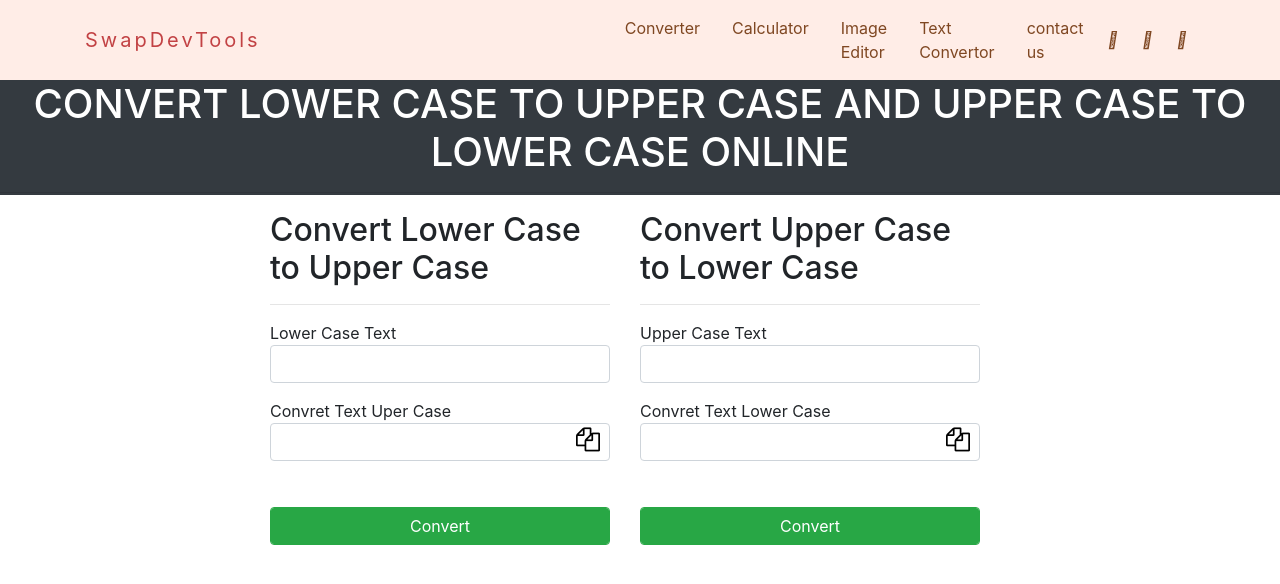
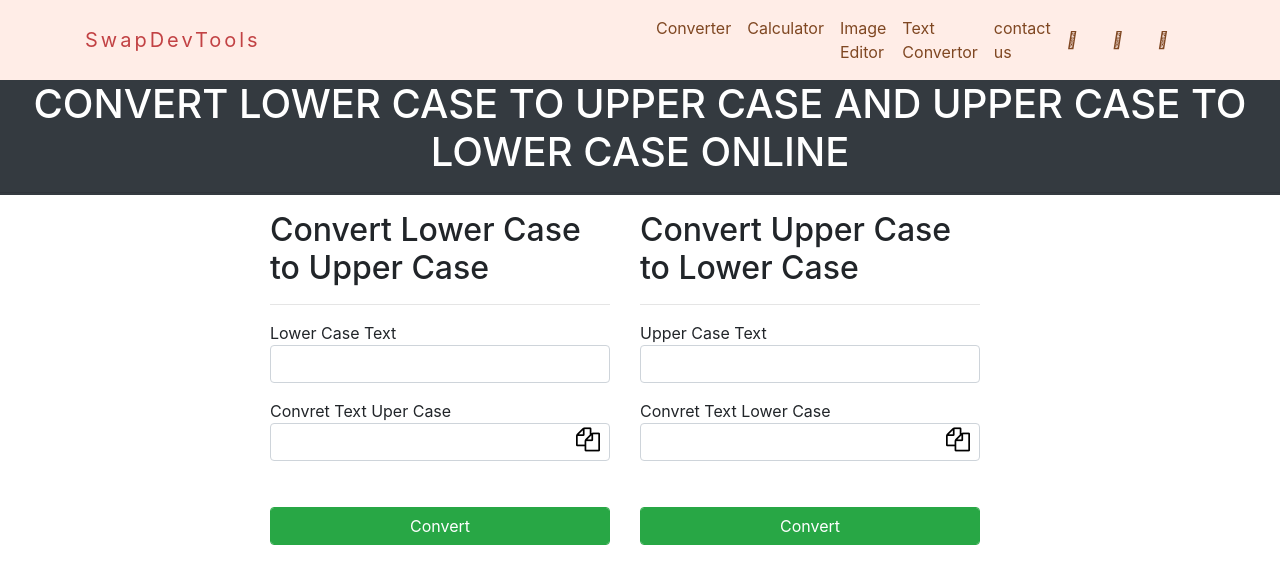
Before and after one commit to swapnil-web/swapdevtools.github.io, a plain HTML site: page index.html in a window 1280 px wide. Drawn offline with nearby package versions, Linux system fonts and the light colour scheme.

Commit message:
Update index.html

```diff
--- a/index.html
+++ b/index.html
@@ -46,7 +46,7 @@
 </head>
 <body>
 <!-- 	Header section  -->
-	<header>
+
 		<nav class="navbar navbar-expand-lg  navbar-scroll shadow-0" style="background-color: #ffede7;">
   <div class="container">
     <a class="navbar-brand" href="#">SwapDevTools</a>
@@ -59,30 +59,30 @@
     <div class="collapse navbar-collapse" id="navbarExample01">
       <ul class="navbar-nav me-auto mb-2 mb-lg-0">
         <li class="nav-item active">
-          <a class="nav-link px-3" href="#!">Converter</a>
+          <a class="nav-link" href="#!">Converter</a>
         </li>
         <li class="nav-item">
-          <a class="nav-link px-3" href="#!">Calculator</a>
+          <a class="nav-link" href="#!">Calculator</a>
         </li>
         <li class="nav-item">
-          <a class="nav-link px-3" href="#!">Image Editor</a>
+          <a class="nav-link" href="#!">Image Editor</a>
         </li>
         <li class="nav-item active">
-          <a class="nav-link px-3" href="#!">Text Convertor</a>
+          <a class="nav-link" href="#!">Text Convertor</a>
         </li>
         <li class="nav-item">
-          <a class="nav-link px-3" href="#!">contact us</a>
+          <a class="nav-link" href="#!">contact us</a>
         </li>
       </ul>
 
       <ul class="navbar-nav flex-row">
         <li class="nav-item">
-          <a class="nav-link pe-3" href="#!">
+          <a class="nav-link" href="#!">
             <i class="fab fa-youtube"></i>
           </a>
         </li>
         <li class="nav-item">
-          <a class="nav-link px-3" href="#!">
+          <a class="nav-link" href="#!">
             <i class="fab fa-facebook-f"></i>
           </a>
         </li>
@@ -95,7 +95,7 @@
     </div>
   </div>
 </nav>
-	</header>
+
 
 
 <div class="heading bg-dark" style="color:#fff;">
```
